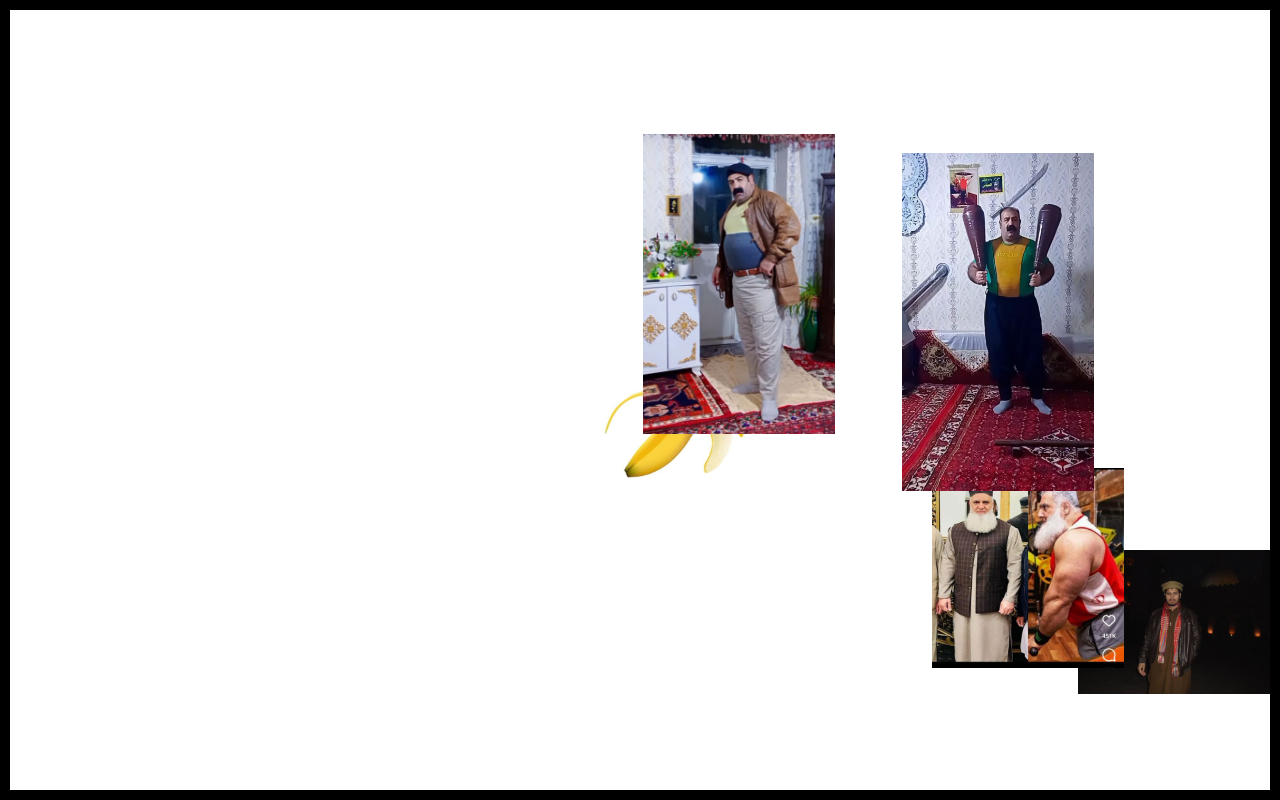
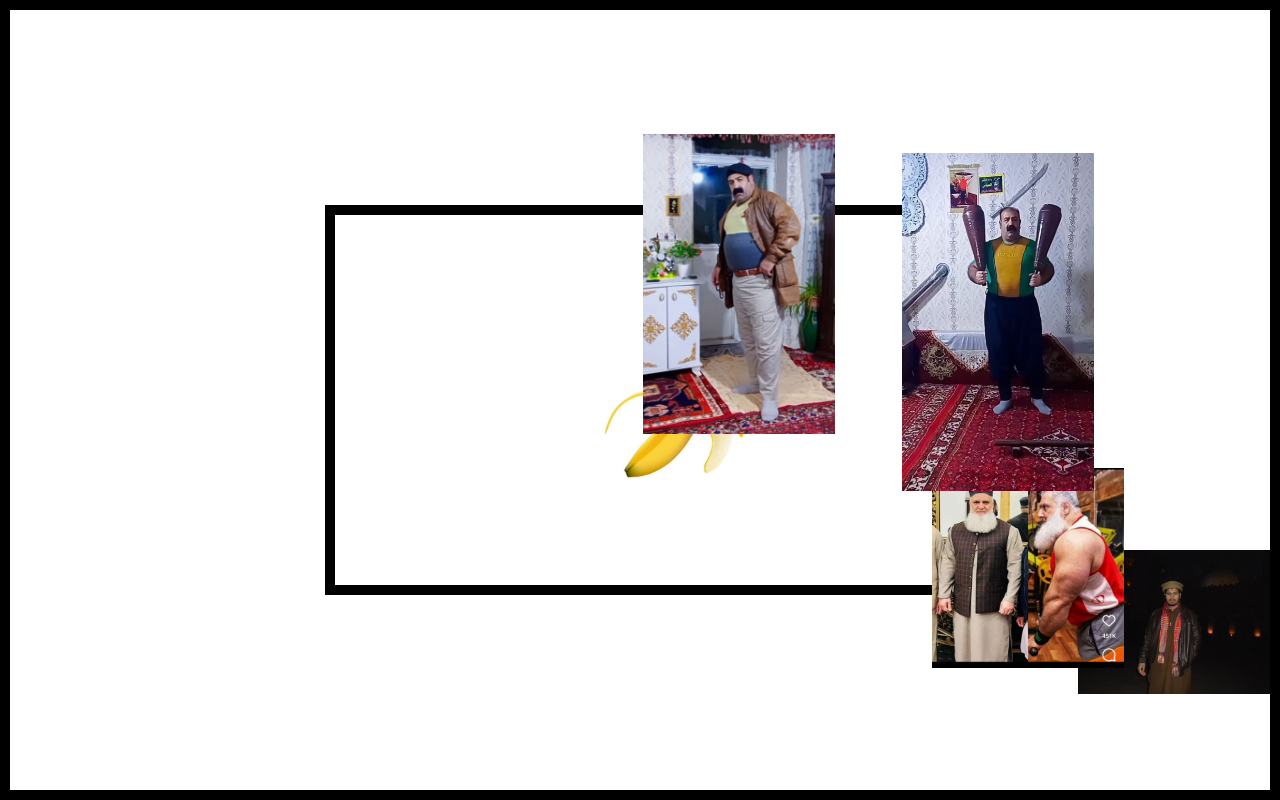
Before and after one commit to OmarOnRoids/pahlavanweb1, a plain HTML site: page index.html in a window 1280 px wide. Drawn offline with Linux system fonts and the light colour scheme.

Commit message:
Update index.html

```diff
--- a/index.html
+++ b/index.html
@@ -24,6 +24,16 @@
             overflow: hidden;
         }
 
+        #center-square {
+            position: absolute;
+            width: 50%;
+            height: 50%;
+            top: 25%;
+            left: 25%;
+            border: 10px solid black;
+            box-sizing: border-box;
+        }
+
         .image {
             position: absolute;
             width: 15vw;
@@ -33,7 +43,9 @@
     </style>
 </head>
 <body>
-    <div id="container"></div>
+    <div id="container">
+        <div id="center-square"></div>
+    </div>
 
     <script>
         const container = document.getElementById('container');
```
